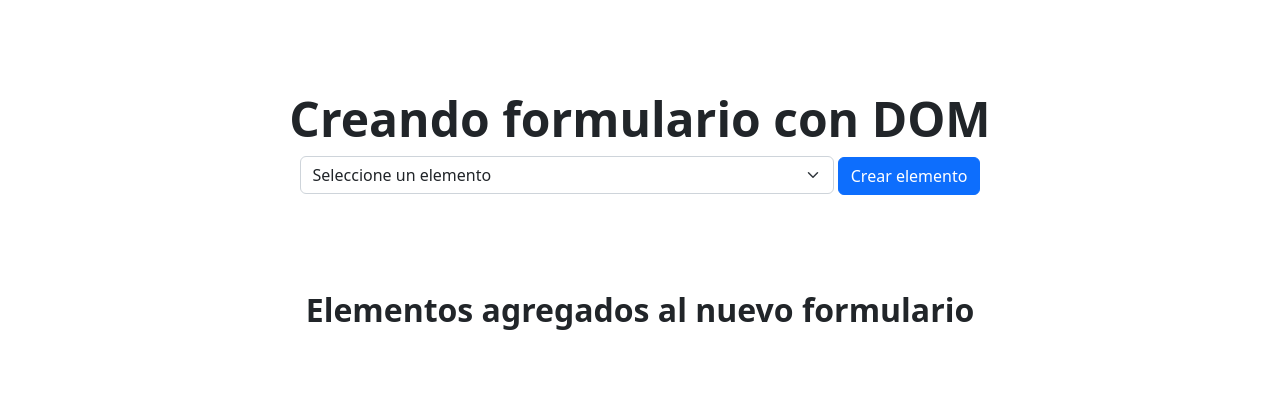
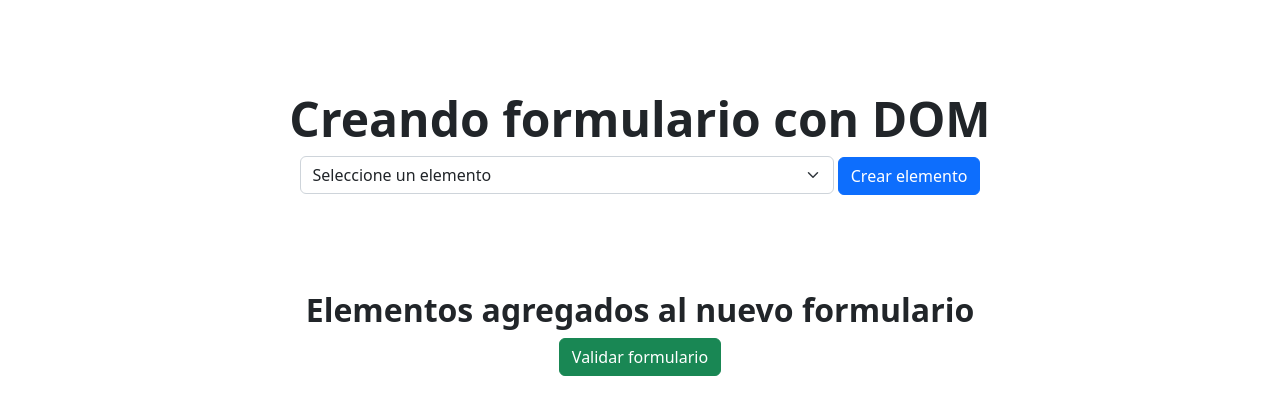
Before and after one commit to CristiRR/Guia7, a plain HTML site: page pages/ejemplo1.html in a window 1280 px wide. Shown: the part 86-500 px from the top of the page. Drawn offline with Linux system fonts and the light colour scheme.

Commit message:
Update ejemplo1.html

```diff
--- a/pages/ejemplo1.html
+++ b/pages/ejemplo1.html
@@ -64,6 +64,8 @@
         <div class="row">
             <div class="col-sm-12 text-center">
                 <h2 class="fw-bold">Elementos agregados al nuevo formulario</h2>
+                <!-- validarformulario -->
+                                    <button type="button" id="idBtnValidar" class="btn btn-success">Validar formulario</button>
             </div>
             <div class="col"></div>
             <div class="col">
```
